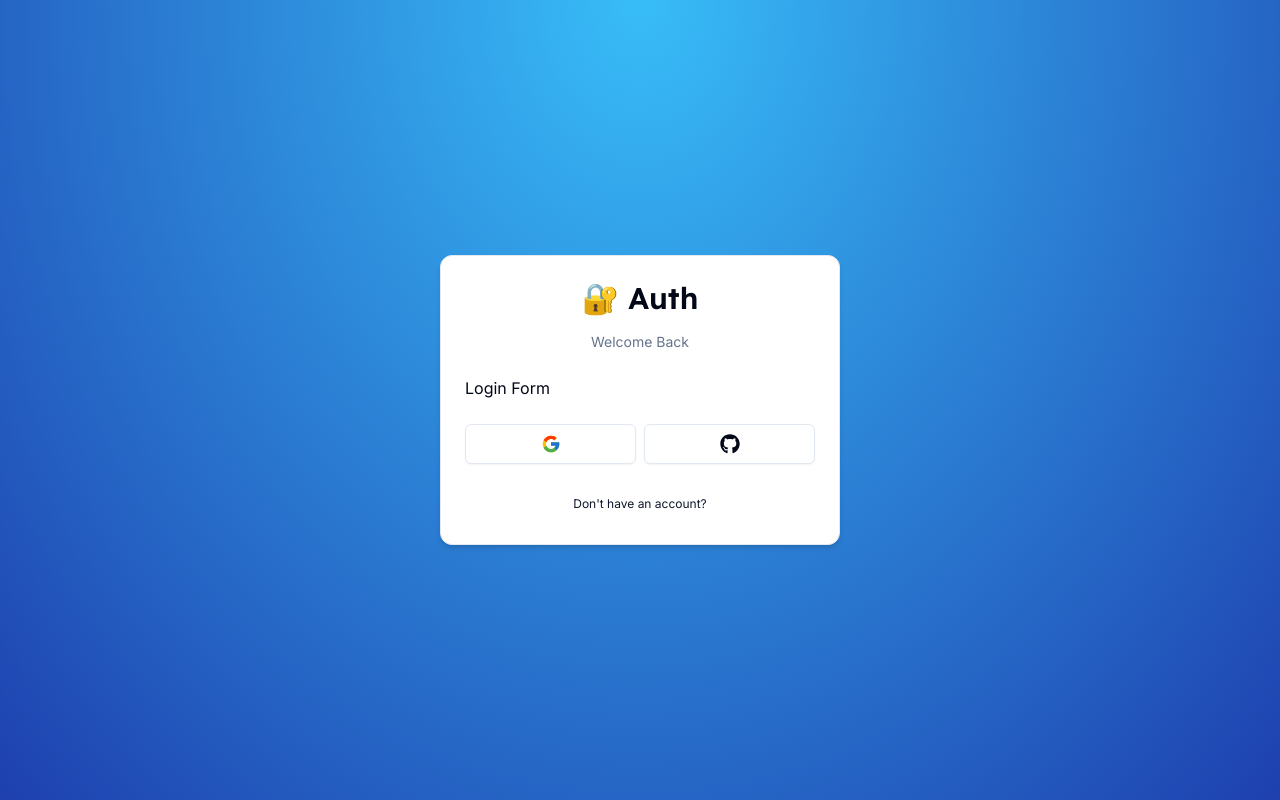
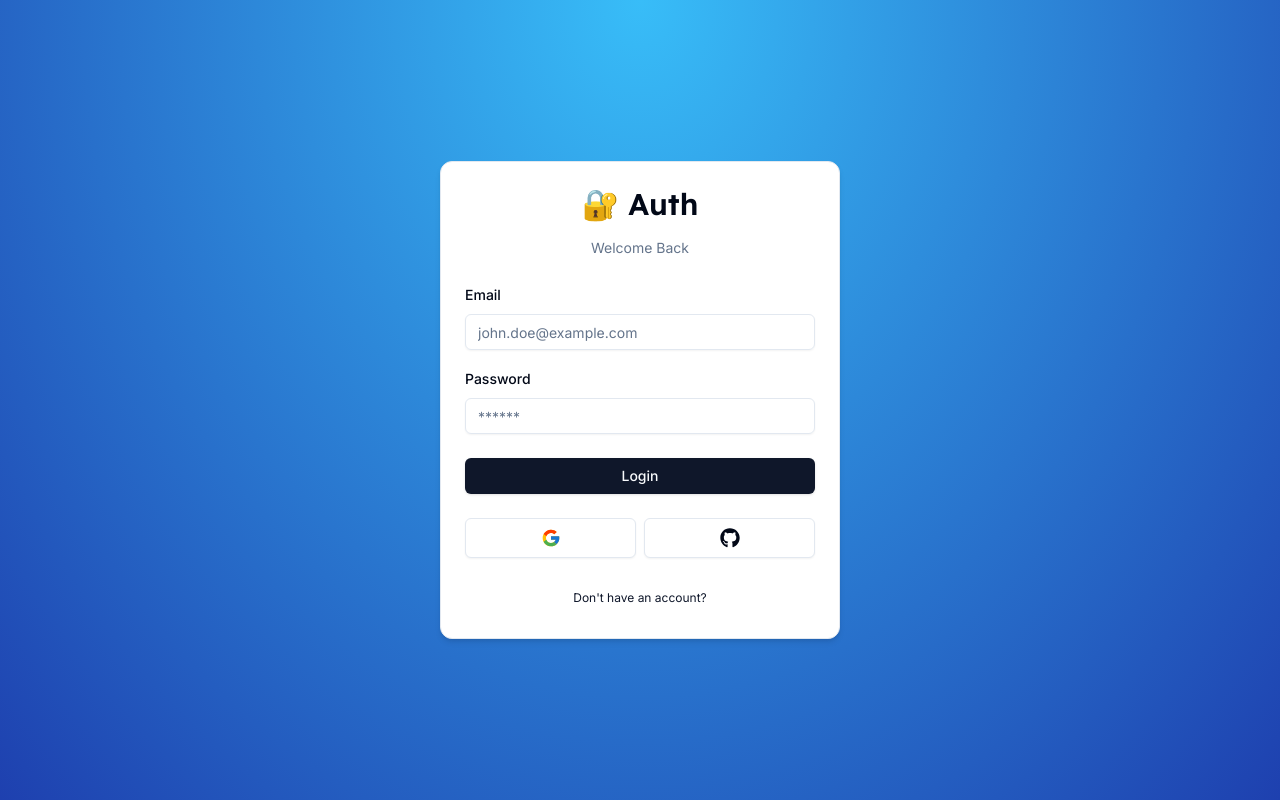
Before and after one commit to collinskchirchir/auth-js, a Next.js app: page /auth/login in a window 1280 px wide. Built offline with nearby package versions, Linux system fonts and the light colour scheme.

Commit message:
feat: login form structure

```diff
--- a/components/auth/login-form.tsx
+++ b/components/auth/login-form.tsx
@@ -1,7 +1,29 @@
+'use client'
+import * as z from 'zod'
 import React from 'react';
 import CardWrapper from '@/components/auth/card-wrapper';
+import { useForm } from 'react-hook-form';
+import { LoginSchema } from '@/shemas';
+import { zodResolver } from '@hookform/resolvers/zod';
+import { Form, FormControl, FormField, FormItem, FormLabel, FormMessage } from '@/components/ui/form';
+import { Input } from '@/components/ui/input';
+import { Button } from '@/components/ui/button';
+import { FormError } from '@/components/form-error';
+import { FormSuccess } from '@/components/form-success';
 
 export const LoginForm = () => {
+
+  const form = useForm<z.infer<typeof LoginSchema>>({
+    resolver: zodResolver(LoginSchema),
+    defaultValues: {
+      email: '',
+      password: ''
+    }
+  })
+
+  const onSubmit = (values: z.infer<typeof LoginSchema>) => {
+    console.log(values)
+  }
   return (
     <CardWrapper
       headerLabel='Welcome Back'
@@ -9,7 +31,57 @@
       backButtonHref='/auth/register'
       showSocial
     >
-      Login Form
+      <Form {...form}>
+        <form
+          onSubmit={form.handleSubmit(onSubmit)}
+          className='space-y-6'
+        >
+          <div className='space-y-4'>
+            <FormField
+              control={form.control}
+              name='email'
+              render={({field}) => (
+                <FormItem>
+                  <FormLabel>Email</FormLabel>
+                  <FormControl>
+                    <Input
+                      {...field}
+                      placeholder='john.doe@example.com'
+                      type='email'
+                    />
+                  </FormControl>
+                  <FormMessage />
+                </FormItem>
+              )}
+            />
+            <FormField
+              control={form.control}
+              name='password'
+              render={({field}) => (
+                <FormItem>
+                  <FormLabel>Password</FormLabel>
+                  <FormControl>
+                    <Input
+                      {...field}
+                      placeholder='******'
+                      type='password'
+                    />
+                  </FormControl>
+                  <FormMessage />
+                </FormItem>
+              )}
+            />
+          </div>
+          <FormError message=''/>
+          <FormSuccess message=''/>
+          <Button
+            type='submit'
+            className='w-full'
+          >
+            Login
+          </Button>
+        </form>
+      </Form>
     </CardWrapper>
 
   );
--- /dev/null
+++ b/components/form-error.tsx
@@ -0,0 +1,14 @@
+import { ExclamationTriangleIcon } from '@radix-ui/react-icons';
+
+interface FormErrorProps {
+  message?: string;
+}
+export const FormError = ({message}:FormErrorProps) => {
+  if(!message) return null;
+  return (
+    <div className="bg-destructive/15 p-3 rounded-md flex items-center gap-x-2 text-sm text-destructive">
+      <ExclamationTriangleIcon className="size-4" />
+      <p>{message}</p>
+    </div>
+  )
+}
--- /dev/null
+++ b/components/form-success.tsx
@@ -0,0 +1,14 @@
+import { CheckCircledIcon } from '@radix-ui/react-icons';
+
+interface FormSuccessProps {
+  message?: string;
+}
+export const FormSuccess = ({message}:FormSuccessProps) => {
+  if(!message) return null;
+  return (
+    <div className="bg-emerald-500/15 p-3 rounded-md flex items-center gap-x-2 text-sm text-emerald-500">
+      <CheckCircledIcon className="size-4" />
+      <p>{message}</p>
+    </div>
+  )
+}
--- /dev/null
+++ b/components/ui/form.tsx
@@ -0,0 +1,176 @@
+import * as React from "react"
+import * as LabelPrimitive from "@radix-ui/react-label"
+import { Slot } from "@radix-ui/react-slot"
+import {
+  Controller,
+  ControllerProps,
+  FieldPath,
+  FieldValues,
+  FormProvider,
+  useFormContext,
+} from "react-hook-form"
+
+import { cn } from "@/lib/utils"
+import { Label } from "@/components/ui/label"
+
+const Form = FormProvider
+
+type FormFieldContextValue<
+  TFieldValues extends FieldValues = FieldValues,
+  TName extends FieldPath<TFieldValues> = FieldPath<TFieldValues>
+> = {
+  name: TName
+}
+
+const FormFieldContext = React.createContext<FormFieldContextValue>(
+  {} as FormFieldContextValue
+)
+
+const FormField = <
+  TFieldValues extends FieldValues = FieldValues,
+  TName extends FieldPath<TFieldValues> = FieldPath<TFieldValues>
+>({
+  ...props
+}: ControllerProps<TFieldValues, TName>) => {
+  return (
+    <FormFieldContext.Provider value={{ name: props.name }}>
+      <Controller {...props} />
+    </FormFieldContext.Provider>
+  )
+}
+
+const useFormField = () => {
+  const fieldContext = React.useContext(FormFieldContext)
+  const itemContext = React.useContext(FormItemContext)
+  const { getFieldState, formState } = useFormContext()
+
+  const fieldState = getFieldState(fieldContext.name, formState)
+
+  if (!fieldContext) {
+    throw new Error("useFormField should be used within <FormField>")
+  }
+
+  const { id } = itemContext
+
+  return {
+    id,
+    name: fieldContext.name,
+    formItemId: `${id}-form-item`,
+    formDescriptionId: `${id}-form-item-description`,
+    formMessageId: `${id}-form-item-message`,
+    ...fieldState,
+  }
+}
+
+type FormItemContextValue = {
+  id: string
+}
+
+const FormItemContext = React.createContext<FormItemContextValue>(
+  {} as FormItemContextValue
+)
+
+const FormItem = React.forwardRef<
+  HTMLDivElement,
+  React.HTMLAttributes<HTMLDivElement>
+>(({ className, ...props }, ref) => {
+  const id = React.useId()
+
+  return (
+    <FormItemContext.Provider value={{ id }}>
+      <div ref={ref} className={cn("space-y-2", className)} {...props} />
+    </FormItemContext.Provider>
+  )
+})
+FormItem.displayName = "FormItem"
+
+const FormLabel = React.forwardRef<
+  React.ElementRef<typeof LabelPrimitive.Root>,
+  React.ComponentPropsWithoutRef<typeof LabelPrimitive.Root>
+>(({ className, ...props }, ref) => {
+  const { error, formItemId } = useFormField()
+
+  return (
+    <Label
+      ref={ref}
+      className={cn(error && "text-destructive", className)}
+      htmlFor={formItemId}
+      {...props}
+    />
+  )
+})
+FormLabel.displayName = "FormLabel"
+
+const FormControl = React.forwardRef<
+  React.ElementRef<typeof Slot>,
+  React.ComponentPropsWithoutRef<typeof Slot>
+>(({ ...props }, ref) => {
+  const { error, formItemId, formDescriptionId, formMessageId } = useFormField()
+
+  return (
+    <Slot
+      ref={ref}
+      id={formItemId}
+      aria-describedby={
+        !error
+          ? `${formDescriptionId}`
+          : `${formDescriptionId} ${formMessageId}`
+      }
+      aria-invalid={!!error}
+      {...props}
+    />
+  )
+})
+FormControl.displayName = "FormControl"
+
+const FormDescription = React.forwardRef<
+  HTMLParagraphElement,
+  React.HTMLAttributes<HTMLParagraphElement>
+>(({ className, ...props }, ref) => {
+  const { formDescriptionId } = useFormField()
+
+  return (
+    <p
+      ref={ref}
+      id={formDescriptionId}
+      className={cn("text-[0.8rem] text-muted-foreground", className)}
+      {...props}
+    />
+  )
+})
+FormDescription.displayName = "FormDescription"
+
+const FormMessage = React.forwardRef<
+  HTMLParagraphElement,
+  React.HTMLAttributes<HTMLParagraphElement>
+>(({ className, children, ...props }, ref) => {
+  const { error, formMessageId } = useFormField()
+  const body = error ? String(error?.message) : children
+
+  if (!body) {
+    return null
+  }
+
+  return (
+    <p
+      ref={ref}
+      id={formMessageId}
+      className={cn("text-[0.8rem] font-medium text-destructive", className)}
+      {...props}
+    >
+      {body}
+    </p>
+  )
+})
+FormMessage.displayName = "FormMessage"
+
+export {
+  useFormField,
+  Form,
+  FormItem,
+  FormLabel,
+  FormControl,
+  FormDescription,
+  FormMessage,
+  FormField,
+}
--- /dev/null
+++ b/components/ui/input.tsx
@@ -0,0 +1,25 @@
+import * as React from "react"
+
+import { cn } from "@/lib/utils"
+
+export interface InputProps
+  extends React.InputHTMLAttributes<HTMLInputElement> {}
+
+const Input = React.forwardRef<HTMLInputElement, InputProps>(
+  ({ className, type, ...props }, ref) => {
+    return (
+      <input
+        type={type}
+        className={cn(
+          "flex h-9 w-full rounded-md border border-input bg-transparent px-3 py-1 text-sm shadow-sm transition-colors file:border-0 file:bg-transparent file:text-sm file:font-medium placeholder:text-muted-foreground focus-visible:outline-none focus-visible:ring-1 focus-visible:ring-ring disabled:cursor-not-allowed disabled:opacity-50",
+          className
+        )}
+        ref={ref}
+        {...props}
+      />
+    )
+  }
+)
+Input.displayName = "Input"
+
+export { Input }
--- /dev/null
+++ b/components/ui/label.tsx
@@ -0,0 +1,26 @@
+"use client"
+
+import * as React from "react"
+import * as LabelPrimitive from "@radix-ui/react-label"
+import { cva, type VariantProps } from "class-variance-authority"
+
+import { cn } from "@/lib/utils"
+
+const labelVariants = cva(
+  "text-sm font-medium leading-none peer-disabled:cursor-not-allowed peer-disabled:opacity-70"
+)
+
+const Label = React.forwardRef<
+  React.ElementRef<typeof LabelPrimitive.Root>,
+  React.ComponentPropsWithoutRef<typeof LabelPrimitive.Root> &
+    VariantProps<typeof labelVariants>
+>(({ className, ...props }, ref) => (
+  <LabelPrimitive.Root
+    ref={ref}
+    className={cn(labelVariants(), className)}
+    {...props}
+  />
+))
+Label.displayName = LabelPrimitive.Root.displayName
+
+export { Label }
--- /dev/null
+++ b/shemas/index.ts
@@ -0,0 +1,10 @@
+import * as z from 'zod'
+
+export const LoginSchema = z.object({
+  email: z.string().email({
+    message: 'Email is required',
+  }),
+  password: z.string().min(1, {
+    message: 'Password is required',
+  })
+})
```
